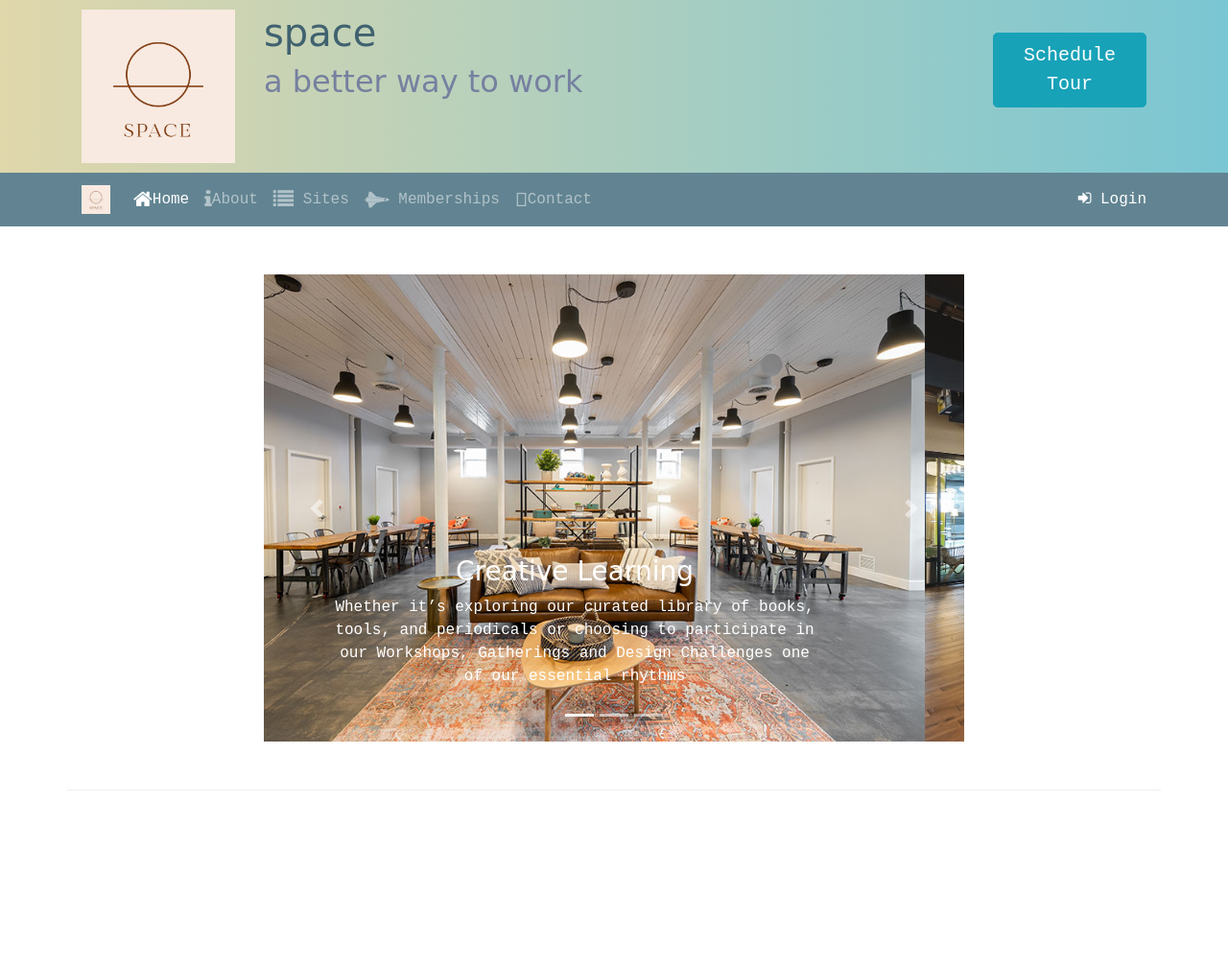
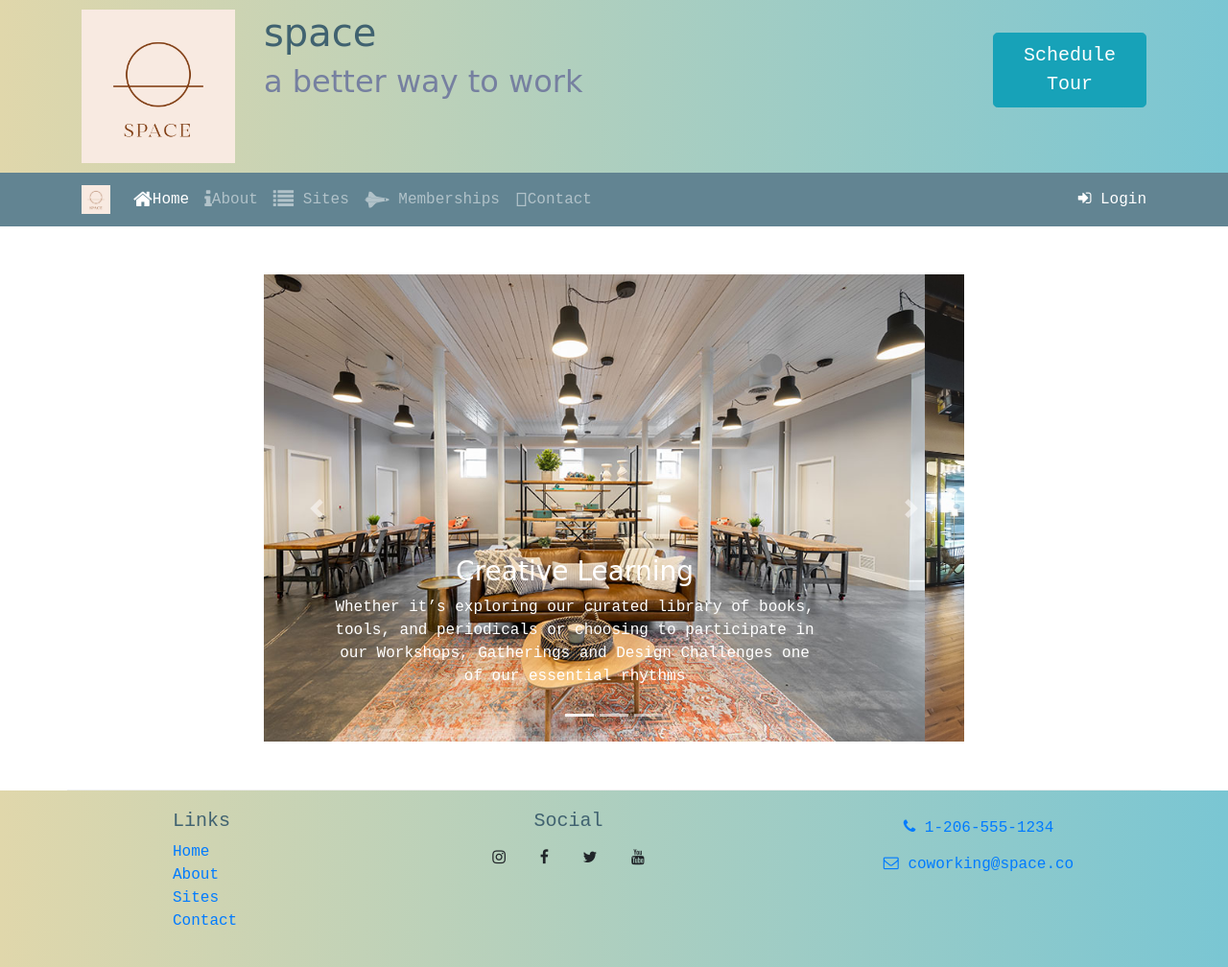
Before and after one commit to raylatigo/space.co, a website: page index.html in a window 1280 px wide. Shown: the whole page at 96% size. Before the commit the page ends 824 px from the top, so only its background shows below. Drawn offline with nearby package versions, Linux system fonts and the light colour scheme; some icons are missing.

Commit message:
added a footer/css

```diff
--- a/css/styles.css
+++ b/css/styles.css
@@ -15,7 +15,8 @@ header h2 {
 
 
 .site-footer {
-    background-image: linear-gradient(#CEC8FF, white);
+    background-image:linear-gradient(to right, rgb(224, 215, 171), rgb(122, 198, 211) );
+    color: rgb(64, 98, 112);
     padding: 20px 0;
 }
 
--- a/index.html
+++ b/index.html
@@ -81,7 +81,7 @@
                                 <di v class="form-group row">
                                     <div class="col">
                                         <button type="cancel" class="btn btn-secondary" data-dismiss="modal">Cancel</button>
-                                        <button type="submit" class="btn btn-primary">Search</button>
+                                        <button type="submit" class="btn btn-primary">Submit</button>
                                     </div>
                                 </div>
                             </form>
@@ -205,8 +205,39 @@
                     </div>
                 </div>
             </div>
-
-
+            </div>
+            <footer class="site-footer">
+                <div class="container">
+                    <div class="row">
+                        <div class="col-4 col-sm-2 offset-1">
+                            <h5>Links</h5>
+                            <ul class="list-unstyled">
+                                <li><a href="#">Home</a></li>
+                                <li><a href="aboutus.html">About</a></li>
+                                <li><a href="#">Sites</a></li>
+                                <li><a href="contact.us">Contact</a></li>
+                            </ul>
+                        </div>
+                        <div class="col-6 col-sm-5 text-center">
+                            <h5>Social</h5>
+                            <a class="btn btn-social-icon btn-instagram" href="http://instagram.com/"><i
+                                    class="fa fa-instagram"></i></a>
+                            <a class="btn btn-social-icon btn-facebook" href="http://facebook.com/"><i
+                                    class="fa fa-facebook"></i></a>
+                            <a class="btn btn-social-icon btn-twitter" href="http://twitter.com/"><i
+                                    class="fa fa-twitter"></i></a>
+                            <a class="btn btn-social-icon btn-google" href="http://youtube.com/"><i
+                                    class="fa fa-youtube"></i></a>
+                        </div>
+                        <div class="col-sm-4 text-center">
+                            <a role="button" class="btn btn-link" href="tel:+12065551234"><i class="fa fa-phone"></i>
+                                1-206-555-1234</a><br />
+                            <a role="button" class="btn btn-link" href="mailto:campsites@nucamp.co"><i
+                                    class="fa fa-envelope-o"></i> coworking@space.co</a>
+                        </div>
+                    </div>
+                </div>
+            </footer>
 
 
         <script src="node_modules/jquery/dist/jquery.slim.min.js"></script>
```
Also changed, not shown: aboutus.html (+40 -3 lines), 1 other file.
